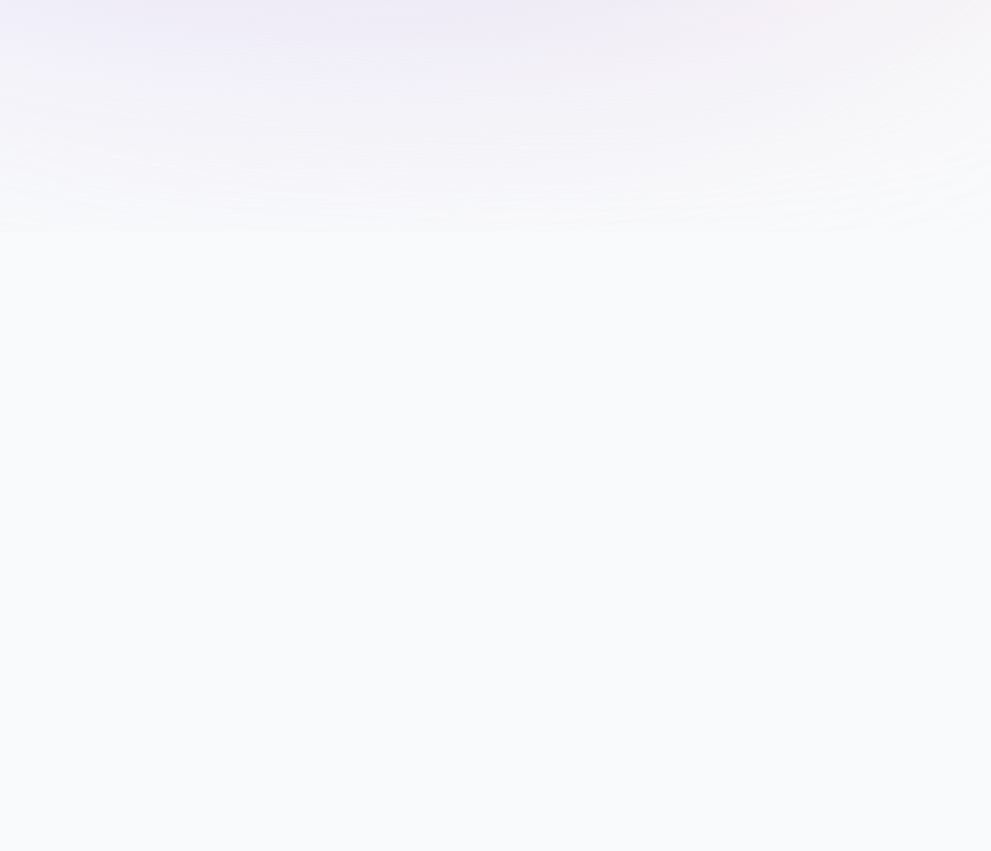
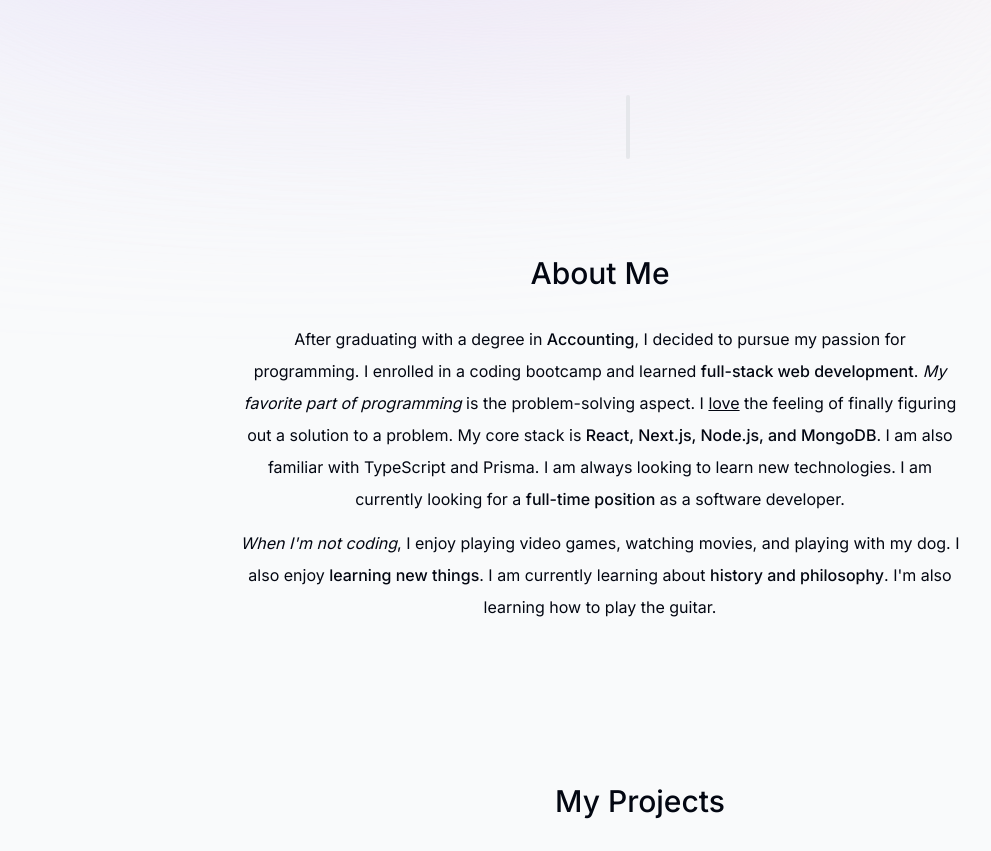
Before and after one commit to sudiptakdas/portfolio-website, a Next.js app: page / in a window 1280 px wide. Shown: the part 567-1418 px from the top of the page, without its empty margins (0-991 px from the left). Before the commit the page ends 800 px from the top, so only its background shows below. Built offline with nearby package versions, Linux system fonts and the light colour scheme.

Commit message:
main:Added about section

```diff
--- a/app/page.tsx
+++ b/app/page.tsx
@@ -1,11 +1,17 @@
 import Image from 'next/image';
 import Intro from '@/components/intro';
+import SectionDivider from '@/components/section-divider';
+import About from '@/components/about';
+import Projects from '@/components/projects';
 
 export default function Home() {
   return (
-    <main className='flex justify-center items-center px-4 '>
+    <main className='flex flex-col items-center px-4'>
       <div>
         <Intro />
+        <SectionDivider />
+        <About />
+        <Projects />
       </div>
     </main>
   );
--- /dev/null
+++ b/components/about.tsx
@@ -0,0 +1,45 @@
+"use client"
+
+import React from 'react';
+import { motion } from 'framer-motion';
+import SectionHeading from './section-heading';
+
+export default function About() {
+  return (
+    <motion.section
+      className='mb-28 max-w-[45rem] text-center leading-8 sm:mb-40 scroll-mt-28'
+      initial={{ opacity: 0, y: 100 }}
+      animate={{ opacity: 1, y: 0 }}
+      transition={{ delay: 0.175 }}
+      id='about'
+    >
+      <SectionHeading>About me</SectionHeading>
+      <p className='mb-3'>
+        After graduating with a degree in{' '}
+        <span className='font-medium'>Accounting</span>, I decided to pursue my
+        passion for programming. I enrolled in a coding bootcamp and learned{' '}
+        <span className='font-medium'>full-stack web development</span>.{' '}
+        <span className='italic'>My favorite part of programming</span> is the
+        problem-solving aspect. I <span className='underline'>love</span> the
+        feeling of finally figuring out a solution to a problem. My core stack
+        is{' '}
+        <span className='font-medium'>
+          React, Next.js, Node.js, and MongoDB
+        </span>
+        . I am also familiar with TypeScript and Prisma. I am always looking to
+        learn new technologies. I am currently looking for a{' '}
+        <span className='font-medium'>full-time position</span> as a software
+        developer.
+      </p>
+
+      <p>
+        <span className='italic'>When I'm not coding</span>, I enjoy playing
+        video games, watching movies, and playing with my dog. I also enjoy{' '}
+        <span className='font-medium'>learning new things</span>. I am currently
+        learning about{' '}
+        <span className='font-medium'>history and philosophy</span>. I'm also
+        learning how to play the guitar.
+      </p>
+    </motion.section>
+  );
+}
--- /dev/null
+++ b/components/projects.tsx
@@ -0,0 +1,10 @@
+import React from 'react';
+import SectionHeading from './section-heading';
+
+export default function Projects() {
+  return (
+    <section>
+      <SectionHeading> My Projects</SectionHeading>
+    </section>
+  );
+}
--- /dev/null
+++ b/components/section-divider.tsx
@@ -0,0 +1,17 @@
+'use client';
+
+import React from 'react';
+import { motion } from 'framer-motion';
+
+export default function SectionDivider() {
+  return (
+    <motion.div
+      className='flex justify-center'
+      initial={{ opacity: 0, y: 100 }}
+      animate={{ opacity: 1, y: 0 }}
+      transition={{ delay: 0.125 }}
+    >
+      <div className='bg-gray-200 my-24 h-16 w-1 rounded-full hidden sm:block dark:bg-opacity-20 sm:-ml-6'></div>
+    </motion.div>
+  );
+}
--- /dev/null
+++ b/components/section-heading.tsx
@@ -0,0 +1,13 @@
+import React from "react";
+
+type SectionHeadingProps = {
+  children: React.ReactNode;
+};
+
+export default function SectionHeading({ children }: SectionHeadingProps) {
+  return (
+    <h2 className="text-3xl font-medium capitalize mb-8 text-center">
+      {children}
+    </h2>
+  );
+}
```
